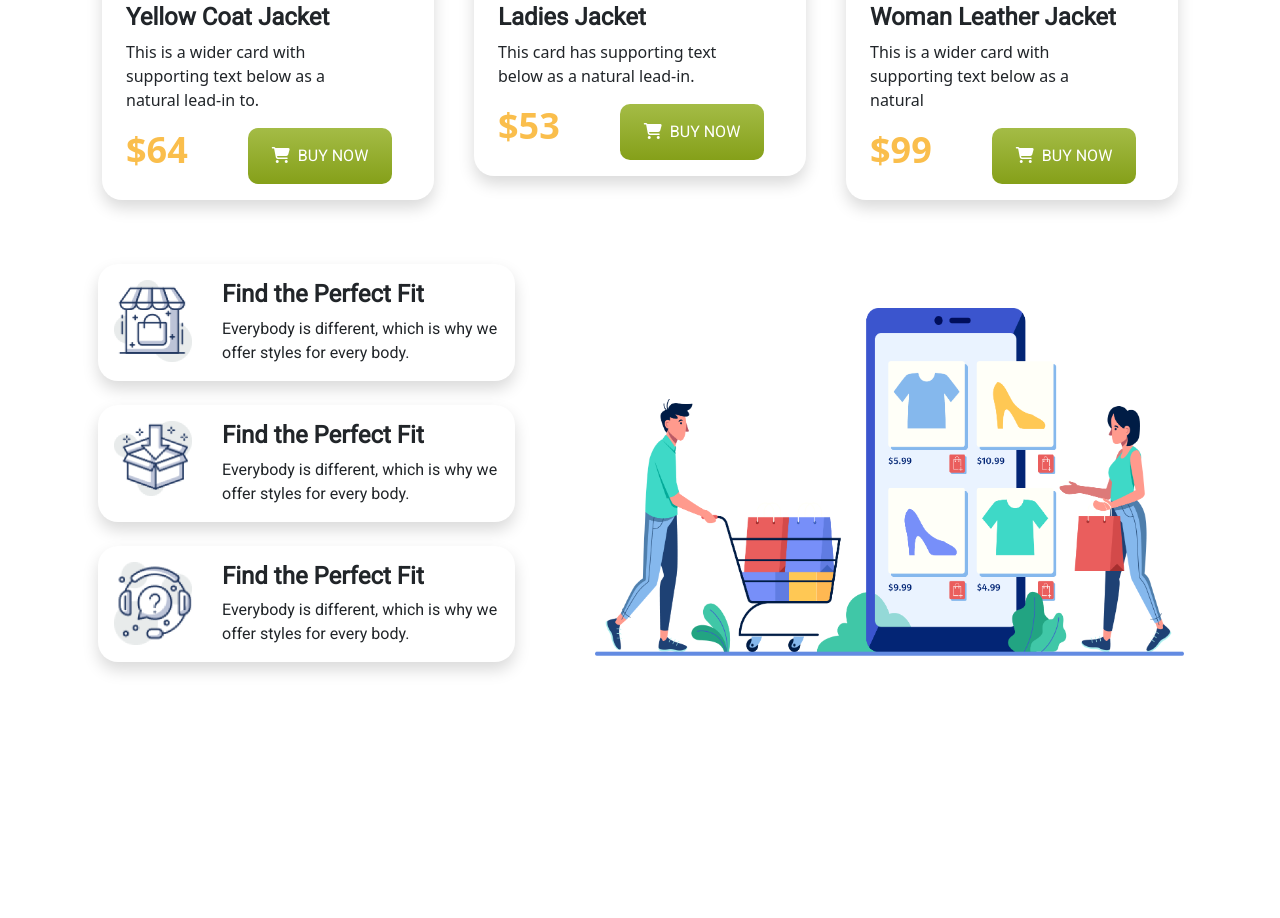
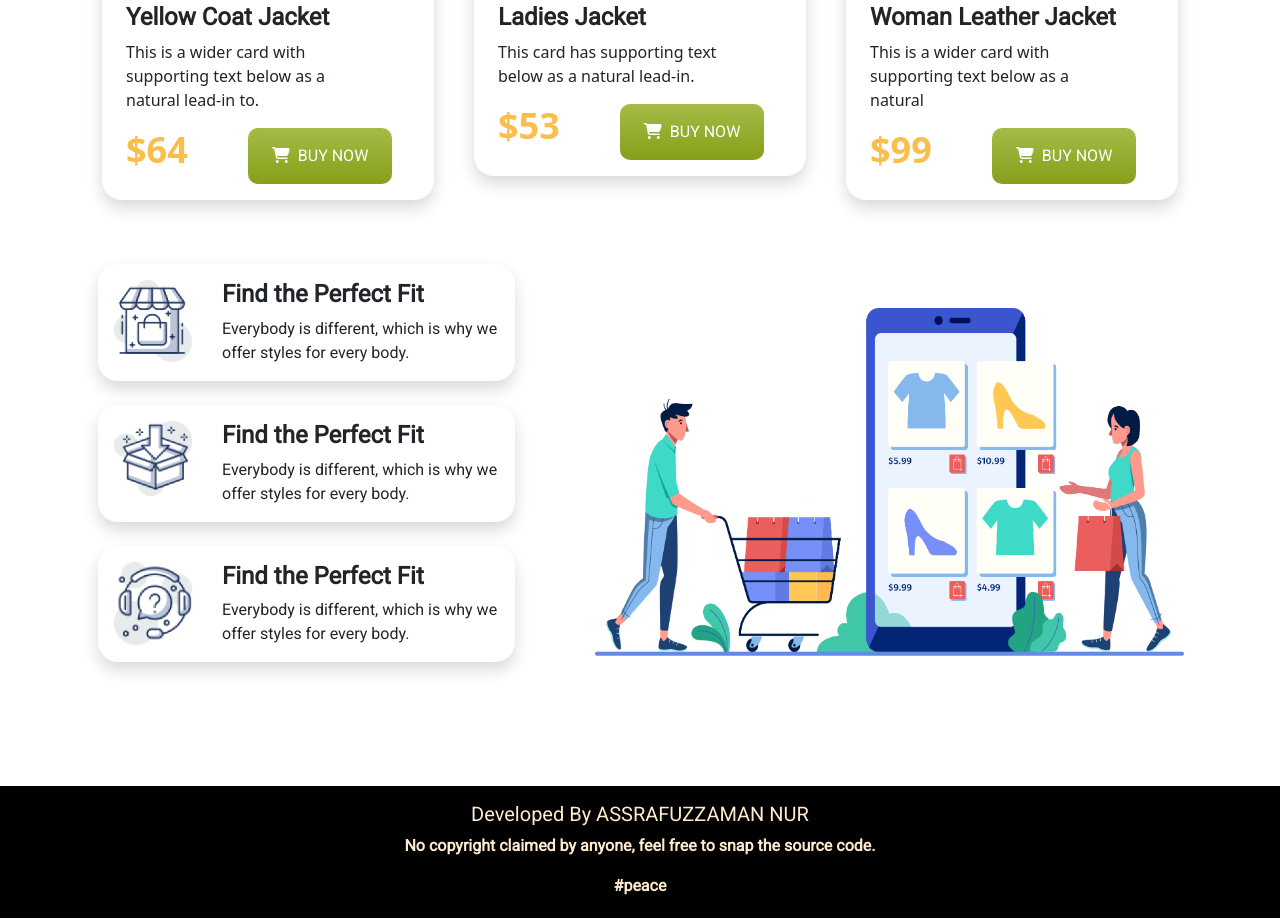
Before and after one commit to assraf-nur/Fashion-House, a plain HTML site: page index.html in a window 1280 px wide. Shown: the part 1882-2800 px from the top of the page. Before the commit the page ends 2568 px from the top, so only its background shows below. Drawn offline with nearby package versions, Linux system fonts and the light colour scheme.

Commit message:
add every things

```diff
--- a/css/style.css
+++ b/css/style.css
@@ -29,7 +29,7 @@
 }
 .banner-image{
     width: 400px;
-    margin-left: 150px;
+    margin-left: 250px;
 }
 .w-jacket{
     font-family: 'Bebas Neue', cursive;
@@ -83,3 +83,12 @@
     margin-left: 40px;
     margin-top: 30px;
 }
+.shopping{
+    margin-bottom: 100px;
+}
+.foot{
+    background-color: black;
+    color: blanchedalmond;
+    font-family: 'Roboto', sans-serif;
+    font-weight: 700;
+}
--- a/index.html
+++ b/index.html
@@ -6,7 +6,7 @@
     <meta name="viewport" content="width=device-width, initial-scale=1.0">
     <title>Fashion House</title>
     <link rel="stylesheet" href="css/style.css">
-    <link rel="shortcut icon" href="images/logo.png" type="image/x-icon">
+    <link rel="shortcut icon" href="images/shopping.png" type="image/x-icon">
     <link href="https://cdn.jsdelivr.net/npm/bootstrap@5.1.3/dist/css/bootstrap.min.css" rel="stylesheet" integrity="sha384-1BmE4kWBq78iYhFldvKuhfTAU6auU8tT94WrHftjDbrCEXSU1oBoqyl2QvZ6jIW3" crossorigin="anonymous">
     <!-- font family -->
     <link rel="preconnect" href="https://fonts.googleapis.com">
@@ -241,6 +241,13 @@
         </div>
     </section>
 
+    <!-- footer section -->
+    <footer class="foot text-center p-3 mb-5">
+        <h5>Developed By ASSRAFUZZAMAN NUR</h5>
+        <p>No copyright claimed by anyone, feel free to snap the source code.</p>
+        <p>#peace</p>
+    </footer>
+
 
     <script src="https://kit.fontawesome.com/e4deb5fc18.js" crossorigin="anonymous"></script>
     <script src="https://cdn.jsdelivr.net/npm/bootstrap@5.1.3/dist/js/bootstrap.bundle.min.js" integrity="sha384-ka7Sk0Gln4gmtz2MlQnikT1wXgYsOg+OMhuP+IlRH9sENBO0LRn5q+8nbTov4+1p" crossorigin="anonymous"></script>
```
